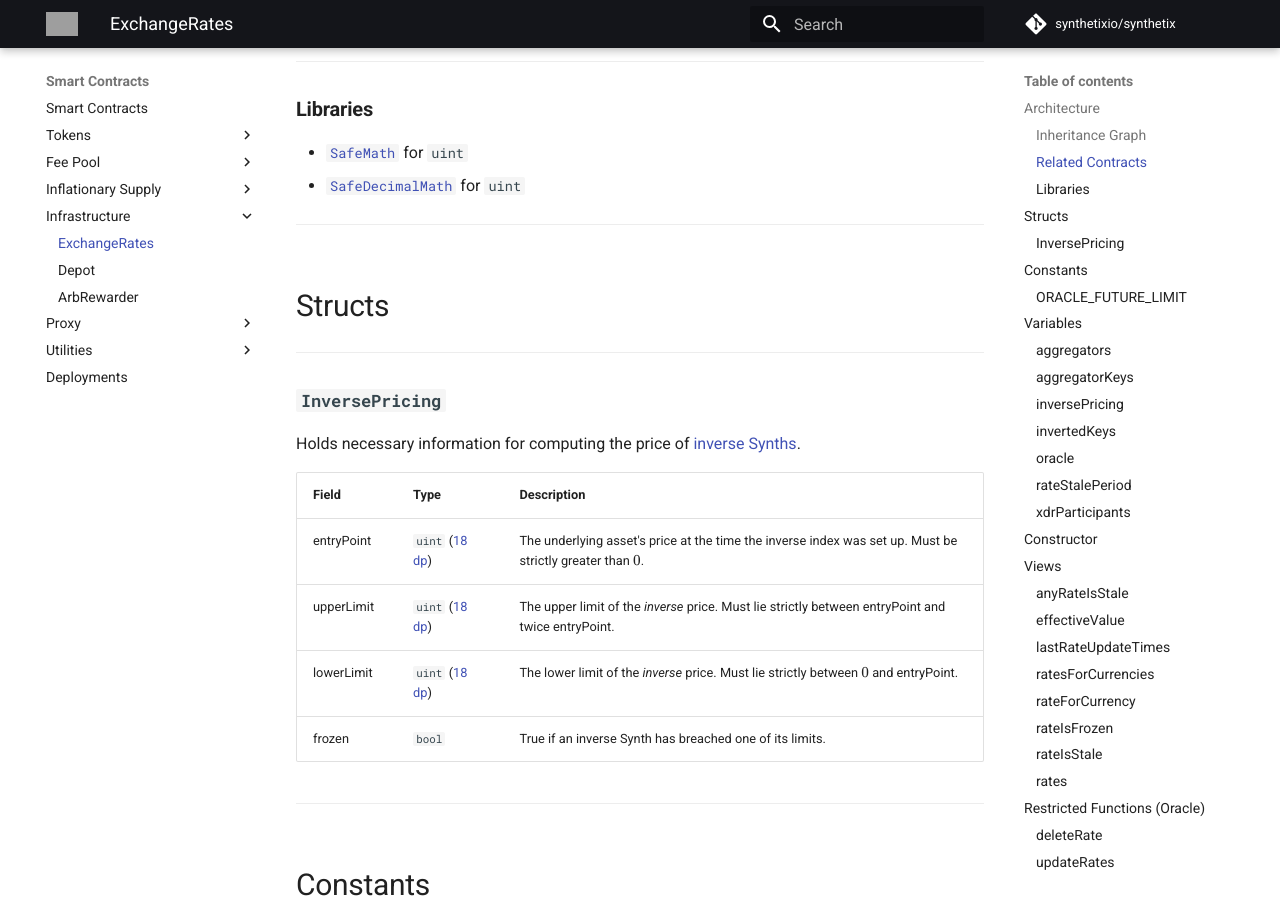
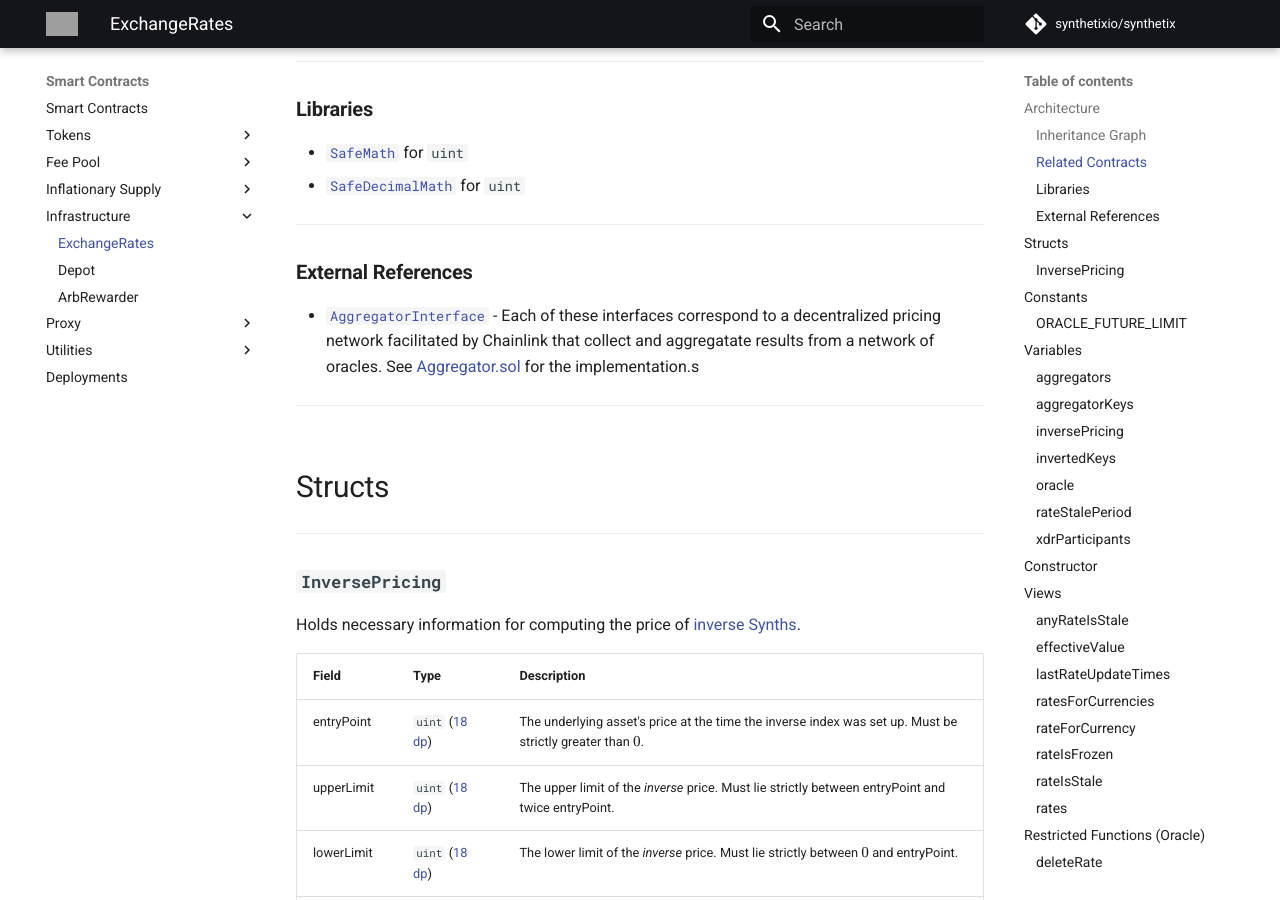
Before and after one commit to Synthetixio/synthetix, an MkDocs documentation site: the page built from docs/content/contracts/ExchangeRates.md, in a window 1280 px wide and 900 px high, scrolled down 1843 px. Built offline with MkDocs 1.6.1 and Material for MkDocs 9.7.7, drawn with Linux system fonts in a browser that asks for light colours; formulas are drawn with MathJax 3; comment, search, counter and statistics services are not loaded; grey boxes are pictures that could not be loaded.

Commit message:
Adding information on chainlink aggregators to docs

```diff
--- a/docs/content/contracts/ExchangeRates.md
+++ b/docs/content/contracts/ExchangeRates.md
@@ -34,9 +34,10 @@ This does not turn off any functionality in the exchange rate contract, but is u
 ??? example "Details"
 
     - [`oracle`](#oracle): This address is not actually a contract, but it is the source of prices for this contract.
+    - [`Aggregators`](#aggregators): These are a collection of decentralized pricing networks that collect and aggregate results from a network of oracles.
     - [`PurgeableSynth`](PurgeableSynth.md): exchange rates are used to determine if the total token value is below the purge threshold.
     - [`Synthetix`](Synthetix.md): the value of tokens is used to in order to facilitate exchange between them, to compute the `XDR` value of minted tokens for the [debt ledger](SynthetixState.md#debtledger), and to ensure exchanges cannot occur while price updates and being made or if a particular exchange rate is stale.
-    - [`Arbrewarder`](ArbRewarder.md): The ArbRewarder must know the current SNX/ETH price so that arbitrage is accurate.
+    - [`ArbRewarder`](ArbRewarder.md): The ArbRewarder must know the current SNX/ETH price so that arbitrage is accurate.
 
 ---
 
@@ -44,6 +45,12 @@ This does not turn off any functionality in the exchange rate contract, but is u
 
 - [`SafeMath`](SafeMath.md) for `uint`
 - [`SafeDecimalMath`](SafeDecimalMathmd) for `uint`
+
+---
+
+### External References
+
+- [`AggregatorInterface`](https://github.com/smartcontractkit/chainlink/blob/b491e7ea137c46327dac9b19111d1a39e52bb6f5/evm/contracts/interfaces/AggregatorInterface.sol) - Each of these interfaces correspond to a decentralized pricing network facilitated by Chainlink that collect and aggregatate results from a network of oracles. See [Aggregator.sol](https://github.com/smartcontractkit/chainlink/blob/b491e7ea137c46327dac9b19111d1a39e52bb6f5/evm/contracts/Aggregator.sol) for the implementation.s
 
 ---
 
```
Also changed, not shown: docs/content/img/graphs/ExchangeRates-architecture.svg, 2 other files.
